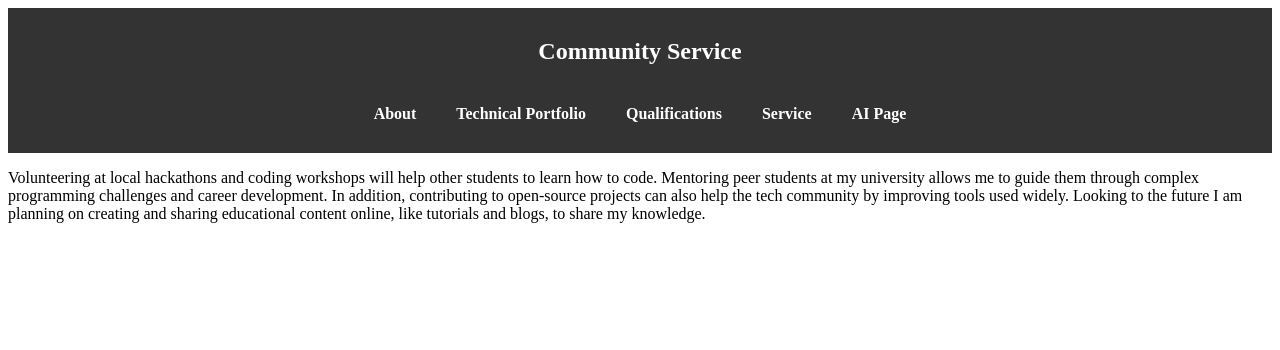
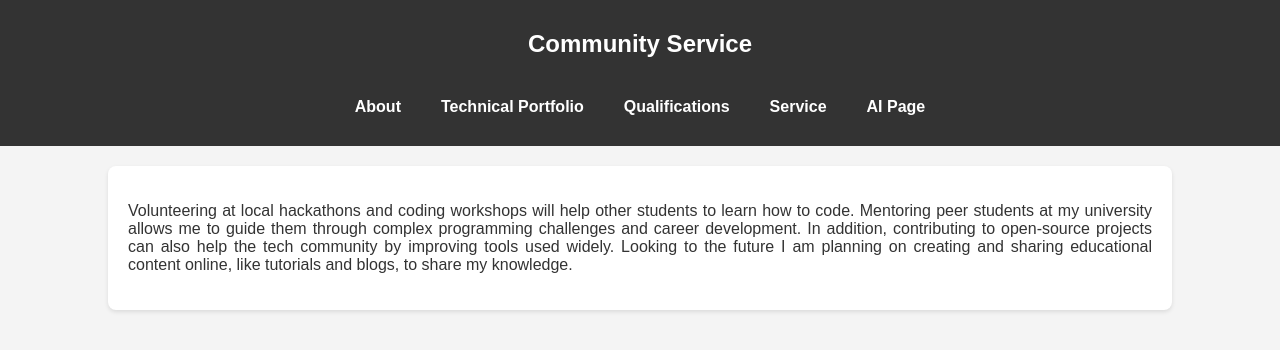
Before and after one commit to jinss5/project-1-jinss5, a plain HTML site: page service.html in a window 1280 px wide. Drawn offline with Linux system fonts and the light colour scheme.

Commit message:
added: service.css styling

```diff
--- a/service.css
+++ b/service.css
@@ -29,3 +29,25 @@ nav a.active {
   background-color: #008cba;
   color: white;
 }
+
+body {
+  font-family: "Arial", sans-serif;
+  background-color: #f4f4f4;
+  margin: 0;
+  padding: 0;
+  color: #333;
+}
+
+h2 {
+  text-align: center;
+}
+
+div {
+  background-color: white;
+  margin: 20px auto;
+  width: 80%;
+  padding: 20px;
+  box-shadow: 0 2px 4px rgba(0, 0, 0, 0.1);
+  border-radius: 8px;
+  text-align: justify;
+}
```
